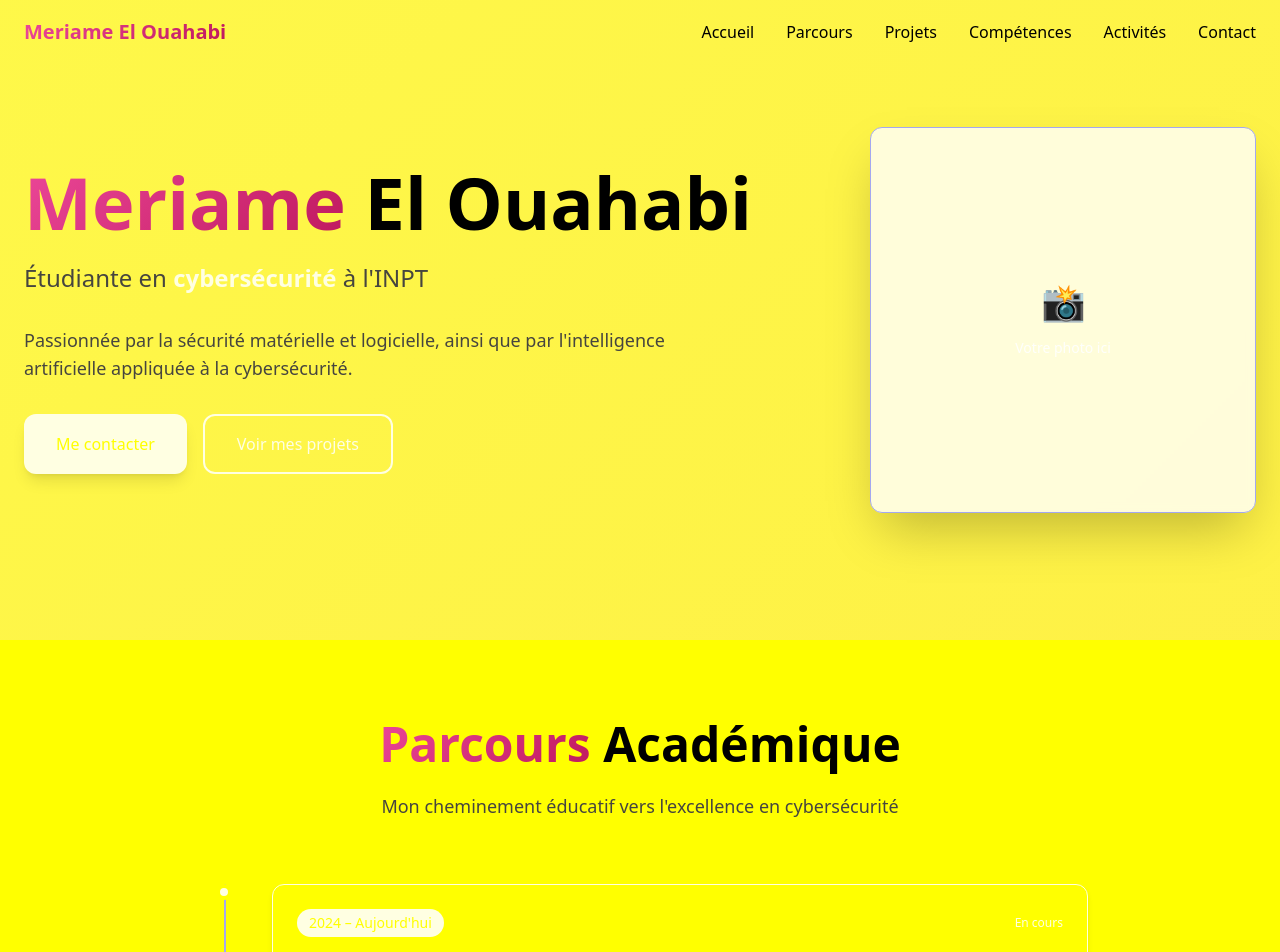
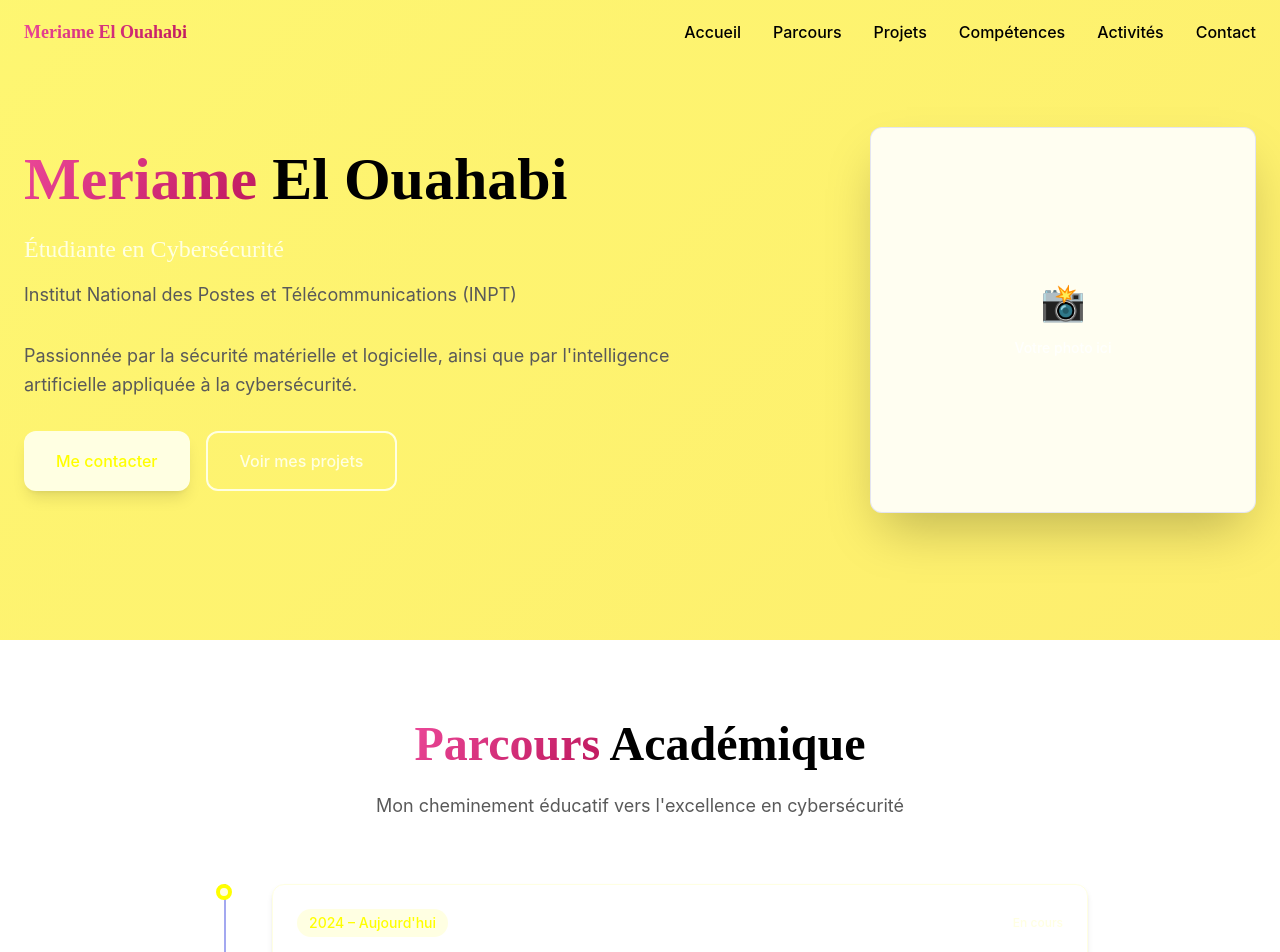
Before and after one commit to miiiims/meriame-cyber-showcase, a React (Vite) app: page / in a window 1280 px wide. Shown: the top 952 px of the page. Built offline with nearby package versions, Linux system fonts and the light colour scheme.

Commit message:
Refactor: Apply pink, black, and white theme
- Replaced yellow with white.
- Improved the header with a more aesthetic font.
- Applied the pink, black, and white color scheme throughout the project.
- Reduced the size of "Meriame El Ouahabi" in the header.

```diff
--- a/src/components/Education.tsx
+++ b/src/components/Education.tsx
@@ -31,13 +31,13 @@ const Education = () => {
   ];
 
   return (
-    <section id="parcours" className="py-20 bg-secondary/30">
+    <section id="parcours" className="py-20 bg-white">
       <div className="container mx-auto px-6">
         <div className="text-center mb-16">
-          <h2 className="text-4xl lg:text-5xl font-heading font-bold mb-6">
+          <h2 className="text-4xl lg:text-5xl font-elegant font-bold mb-6">
             <span className="text-gradient">Parcours</span> Académique
           </h2>
-          <p className="text-lg text-muted-foreground max-w-2xl mx-auto">
+          <p className="text-lg text-muted-foreground max-w-2xl mx-auto font-body">
             Mon cheminement éducatif vers l'excellence en cybersécurité
           </p>
         </div>
@@ -53,23 +53,23 @@ const Education = () => {
                   {/* Timeline dot */}
                   <div className="absolute left-6 w-4 h-4 bg-accent rounded-full border-4 border-background hidden md:block"></div>
 
-                  <Card className={`ml-0 md:ml-20 transition-all duration-300 hover:shadow-lg ${item.current ? 'border-accent shadow-md' : ''}`}>
+                  <Card className={`ml-0 md:ml-20 transition-all duration-300 hover:shadow-lg bg-white border-primary/20 ${item.current ? 'border-accent shadow-md' : ''}`}>
                     <CardContent className="p-6">
                       <div className="flex flex-col sm:flex-row sm:items-center sm:justify-between mb-4">
-                        <span className={`text-sm font-medium px-3 py-1 rounded-full ${item.current ? 'bg-accent text-accent-foreground' : 'bg-primary text-primary-foreground'}`}>
+                        <span className={`text-sm font-medium px-3 py-1 rounded-full font-body ${item.current ? 'bg-accent text-accent-foreground' : 'bg-primary text-primary-foreground'}`}>
                           {item.period}
                         </span>
                         {item.current && (
-                          <span className="text-xs text-accent font-medium mt-2 sm:mt-0">
+                          <span className="text-xs text-accent font-medium mt-2 sm:mt-0 font-body">
                             En cours
                           </span>
                         )}
                       </div>
-                      <h3 className="text-xl font-heading font-semibold mb-2 text-foreground">
+                      <h3 className="text-xl font-elegant font-semibold mb-2 text-foreground">
                         {item.title}
                       </h3>
-                      <p className="text-accent font-medium mb-2">{item.specialty}</p>
-                      <p className="text-muted-foreground">
+                      <p className="text-accent font-medium mb-2 font-body">{item.specialty}</p>
+                      <p className="text-muted-foreground font-body">
                         <span className="font-medium">{item.institution}</span> – {item.location}
                       </p>
                     </CardContent>
--- a/src/components/Header.tsx
+++ b/src/components/Header.tsx
@@ -5,30 +5,37 @@ import { Card } from '@/components/ui/card';
 const Header = () => {
   return (
     <section className="relative min-h-[80vh] flex items-center justify-center overflow-hidden">
-      <div className="absolute inset-0 gradient-pink opacity-30"></div>
+      <div className="absolute inset-0 gradient-pink opacity-40"></div>
+      <div className="absolute inset-0 bg-white/10"></div>
+
       <div className="relative z-10 container mx-auto px-6">
         <div className="flex flex-col lg:flex-row items-center justify-between gap-12">
           <div className="flex-1 text-center lg:text-left animate-fade-in">
-            <h1 className="text-5xl lg:text-7xl font-heading font-bold mb-6">
+            <h1 className="text-4xl lg:text-6xl font-elegant font-bold mb-6 leading-tight">
               <span className="text-gradient">Meriame</span>{' '}
               <span className="text-foreground">El Ouahabi</span>
             </h1>
-            <p className="text-xl lg:text-2xl text-muted-foreground mb-8 leading-relaxed">
-              Étudiante en <span className="font-semibold text-accent">cybersécurité</span> à l'INPT
-            </p>
-            <p className="text-lg text-muted-foreground mb-8 max-w-2xl">
+            <div className="mb-8">
+              <p className="text-xl lg:text-2xl text-accent font-medium mb-4 font-elegant">
+                Étudiante en Cybersécurité
+              </p>
+              <p className="text-lg text-muted-foreground font-body">
+                Institut National des Postes et Télécommunications (INPT)
+              </p>
+            </div>
+            <p className="text-lg text-muted-foreground mb-8 max-w-2xl font-body leading-relaxed">
               Passionnée par la sécurité matérielle et logicielle, ainsi que par l'intelligence artificielle appliquée à la cybersécurité.
             </p>
             <div className="flex flex-col sm:flex-row gap-4 justify-center lg:justify-start">
               <a
                 href="#contact"
-                className="inline-flex items-center justify-center px-8 py-4 bg-accent text-accent-foreground rounded-lg font-medium hover:bg-accent/90 transition-all duration-300 shadow-lg hover:shadow-xl"
+                className="inline-flex items-center justify-center px-8 py-4 bg-accent text-accent-foreground rounded-lg font-medium hover:bg-accent/90 transition-all duration-300 shadow-lg hover:shadow-xl font-body"
               >
                 Me contacter
               </a>
               <a
                 href="#projets"
-                className="inline-flex items-center justify-center px-8 py-4 border-2 border-accent text-accent rounded-lg font-medium hover:bg-accent hover:text-accent-foreground transition-all duration-300"
+                className="inline-flex items-center justify-center px-8 py-4 border-2 border-accent text-accent rounded-lg font-medium hover:bg-accent hover:text-accent-foreground transition-all duration-300 font-body"
               >
                 Voir mes projets
               </a>
@@ -36,12 +43,12 @@ const Header = () => {
           </div>
 
           <div className="flex-shrink-0 animate-slide-in">
-            <Card className="p-8 bg-white/80 backdrop-blur-sm shadow-2xl">
+            <Card className="p-8 bg-white/90 backdrop-blur-sm shadow-2xl border-primary/30">
               <div className="w-80 h-80 bg-gradient-accent rounded-full flex items-center justify-center text-white text-lg font-medium">
                 {/* Placeholder pour votre photo */}
                 <div className="text-center">
                   <div className="text-4xl mb-4">📸</div>
-                  <p className="text-sm opacity-90">Votre photo ici</p>
+                  <p className="text-sm opacity-90 font-body">Votre photo ici</p>
                 </div>
               </div>
             </Card>
--- a/src/components/Navigation.tsx
+++ b/src/components/Navigation.tsx
@@ -3,7 +3,6 @@ import React, { useState, useEffect } from 'react';
 
 const Navigation = () => {
   const [isScrolled, setIsScrolled] = useState(false);
-  const [activeSection, setActiveSection] = useState('');
 
   const menuItems = [
     { label: 'Accueil', href: '#' },
@@ -25,11 +24,11 @@ const Navigation = () => {
 
   return (
     <nav className={`fixed top-0 left-0 right-0 z-50 transition-all duration-300 ${
-      isScrolled ? 'bg-white/90 backdrop-blur-md shadow-lg' : 'bg-transparent'
+      isScrolled ? 'bg-white/95 backdrop-blur-md shadow-lg' : 'bg-transparent'
     }`}>
       <div className="container mx-auto px-6">
         <div className="flex items-center justify-between h-16">
-          <a href="#" className="font-heading font-bold text-xl text-gradient">
+          <a href="#" className="font-elegant font-bold text-lg text-gradient">
             Meriame El Ouahabi
           </a>
 
@@ -38,7 +37,7 @@ const Navigation = () => {
               <a
                 key={item.label}
                 href={item.href}
-                className="text-foreground hover:text-accent transition-colors duration-200 font-medium"
+                className="text-foreground hover:text-accent transition-colors duration-200 font-medium font-body"
               >
                 {item.label}
               </a>
--- a/src/index.css
+++ b/src/index.css
@@ -3,7 +3,7 @@
 @tailwind components;
 @tailwind utilities;
 
-/* Design system with light pink and black theme */
+/* Design system with light pink, black and white theme */
 
 @layer base {
   :root {
@@ -23,13 +23,13 @@
     --secondary-foreground: 0 0% 0%;
 
     --muted: 251 207 232;
-    --muted-foreground: 55 5.3% 26.1%;
+    --muted-foreground: 0 0% 35%; /* Darker for better contrast */
 
     --accent: 244 114 182; /* Medium pink accent */
-    --accent-foreground: 255 255 255;
+    --accent-foreground: 255 255 255; /* White text on accent */
 
     --destructive: 0 84.2% 60.2%;
-    --destructive-foreground: 210 40% 98%;
+    --destructive-foreground: 255 255 255;
 
     --border: 236 72% 79%;
     --input: 236 72% 79%;
@@ -48,7 +48,8 @@
   }
 
   body {
-    @apply bg-background text-foreground font-sans;
+    @apply bg-background text-foreground;
+    font-family: 'Playfair Display', 'Inter', sans-serif;
   }
 
   .gradient-pink {
@@ -65,4 +66,12 @@
     -webkit-text-fill-color: transparent;
     background-clip: text;
   }
+
+  .font-elegant {
+    font-family: 'Playfair Display', serif;
+  }
+
+  .font-body {
+    font-family: 'Inter', sans-serif;
+  }
 }
--- a/src/index.html
+++ b/src/index.html
@@ -18,7 +18,7 @@
     <!-- Google Fonts -->
     <link rel="preconnect" href="https://fonts.googleapis.com">
     <link rel="preconnect" href="https://fonts.gstatic.com" crossorigin>
-    <link href="https://fonts.googleapis.com/css2?family=Inter:wght@300;400;500;600;700&family=Poppins:wght@300;400;500;600;700;800&display=swap" rel="stylesheet">
+    <link href="https://fonts.googleapis.com/css2?family=Playfair+Display:wght@400;500;600;700;800&family=Inter:wght@300;400;500;600;700&display=swap" rel="stylesheet">
   </head>
 
   <body>
--- a/tailwind.config.ts
+++ b/tailwind.config.ts
@@ -1,3 +1,4 @@
+
 import type { Config } from "tailwindcss";
 
 export default {
@@ -51,17 +52,11 @@ export default {
 				card: {
 					DEFAULT: 'hsl(var(--card))',
 					foreground: 'hsl(var(--card-foreground))'
-				},
-				sidebar: {
-					DEFAULT: 'hsl(var(--sidebar-background))',
-					foreground: 'hsl(var(--sidebar-foreground))',
-					primary: 'hsl(var(--sidebar-primary))',
-					'primary-foreground': 'hsl(var(--sidebar-primary-foreground))',
-					accent: 'hsl(var(--sidebar-accent))',
-					'accent-foreground': 'hsl(var(--sidebar-accent-foreground))',
-					border: 'hsl(var(--sidebar-border))',
-					ring: 'hsl(var(--sidebar-ring))'
 				}
+			},
+			fontFamily: {
+				'elegant': ['Playfair Display', 'serif'],
+				'body': ['Inter', 'sans-serif'],
 			},
 			borderRadius: {
 				lg: 'var(--radius)',
@@ -84,11 +79,33 @@ export default {
 					to: {
 						height: '0'
 					}
+				},
+				'fade-in': {
+					from: {
+						opacity: '0',
+						transform: 'translateY(20px)'
+					},
+					to: {
+						opacity: '1',
+						transform: 'translateY(0)'
+					}
+				},
+				'slide-in': {
+					from: {
+						opacity: '0',
+						transform: 'translateX(30px)'
+					},
+					to: {
+						opacity: '1',
+						transform: 'translateX(0)'
+					}
 				}
 			},
 			animation: {
 				'accordion-down': 'accordion-down 0.2s ease-out',
-				'accordion-up': 'accordion-up 0.2s ease-out'
+				'accordion-up': 'accordion-up 0.2s ease-out',
+				'fade-in': 'fade-in 0.6s ease-out forwards',
+				'slide-in': 'slide-in 0.8s ease-out forwards'
 			}
 		}
 	},
```
